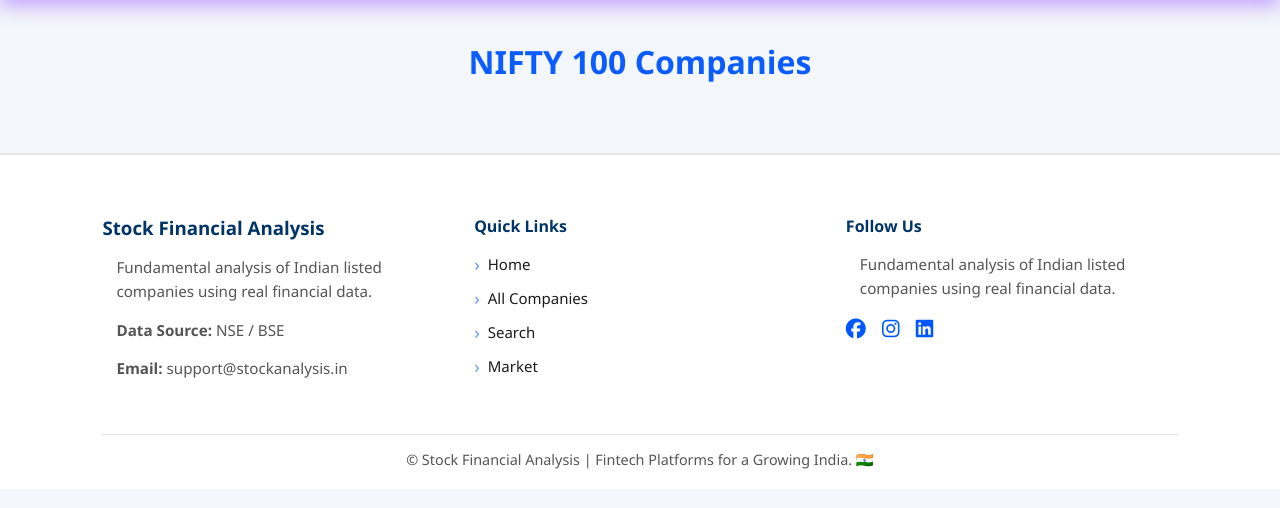
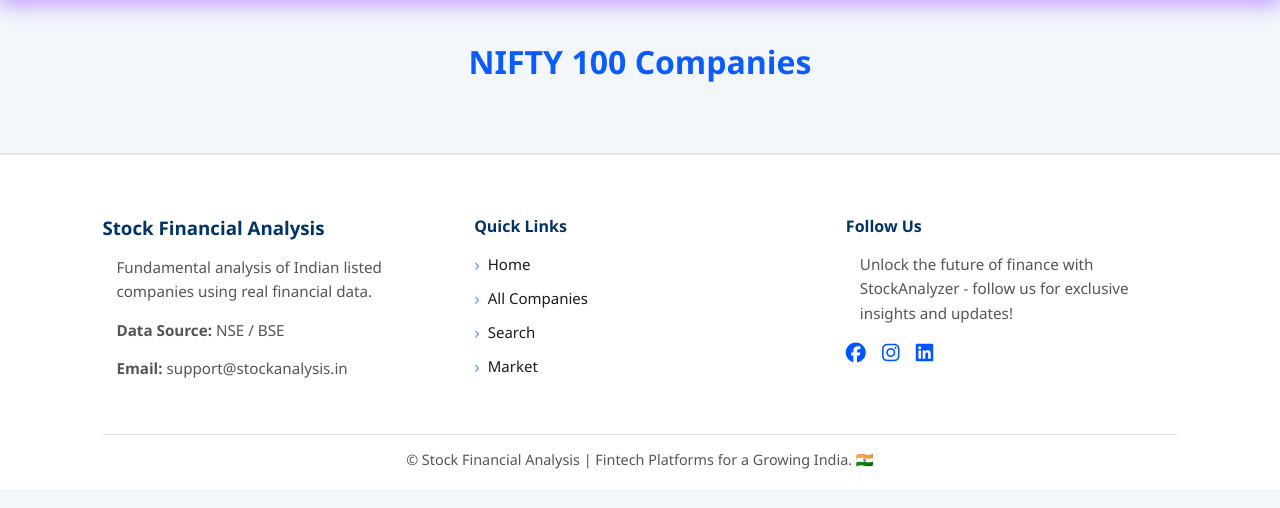
Before and after one commit to pratikmungase7385-coder/Stock_financial_analysis, a FastAPI app: page /companies in a window 1280 px wide. Shown: the part 66-574 px from the top of the page. Run offline with FastAPI, Linux system fonts and the light colour scheme; data that the repository does not hold is empty; some libraries are stand-ins or nearby versions.

Commit message:
serach meassage

```diff
--- a/templates/company.html
+++ b/templates/company.html
@@ -462,9 +462,7 @@ body {
 
       <div class="footer-column">
         <h4>Follow Us</h4>
-      <p>
-        Fundamental analysis of Indian listed companies using real financial data.
-      </p>
+        <p>Unlock the future of finance with StockAnalyzer - follow us for exclusive insights and updates!</p>
         <div class="social-icons">
           <a href="https://www.facebook.com/" target="_blank"><i class="fab fa-facebook"></i></a>
           <a href="https://www.instagram.com/" target="_blank"><i class="fab fa-instagram"></i></a>
--- a/templates/list.html
+++ b/templates/list.html
@@ -69,9 +69,7 @@
       <div class="footer-column">
         <h4>Follow Us</h4>
 
-      <p>
-        Fundamental analysis of Indian listed companies using real financial data.
-      </p>
+         <p>Unlock the future of finance with StockAnalyzer - follow us for exclusive insights and updates!</p>
         <div class="social-icons">
           <a href="https://www.facebook.com/" target="_blank"><i class="fab fa-facebook"></i></a>
           <a href="https://www.instagram.com/" target="_blank"><i class="fab fa-instagram"></i></a>
```
